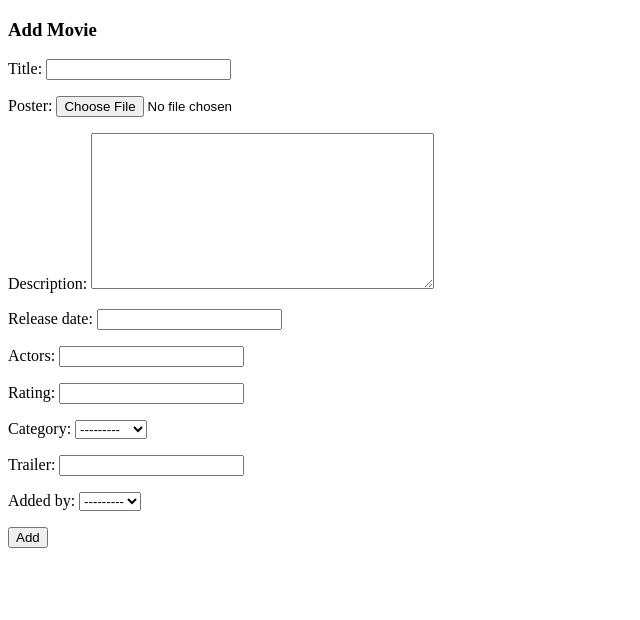
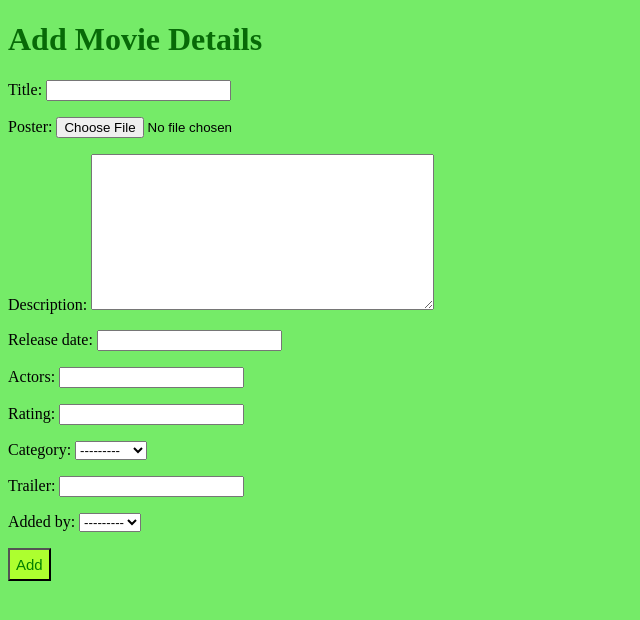
Before and after one commit to pranav-sekhar/Django-Movie-Site, a Django app: page /add/ in a window 1280 px wide. Shown: the top 620 px of the page, without its empty margins (0-640 px from the left). Run offline with Django 5.2, Linux system fonts and the light colour scheme; a user stored in the database is signed in; data comes from the database, SQL or seed files in the repository.

Commit message:
Update add_movie.html

```diff
--- a/movieapp/templates/add_movie.html
+++ b/movieapp/templates/add_movie.html
@@ -4,9 +4,14 @@
     <meta charset="UTF-8">
     <meta name="viewport" content="width=device-width, initial-scale=1.0">
     <title>Document</title>
+    <style>
+        body{background-color: rgb(117, 235, 104);}
+        h1{color:rgb(7, 106, 7);}
+        button{background-color: greenyellow;color: green;padding: 6px;font-size: 15px;cursor: pointer;}
+    </style>
 </head>
 <body>
-    <h3>Add Movie</h3>
+    <h1>Add Movie Details</h1>
     <form method="POST" enctype="multipart/form-data"> <!--enctype to upload img files-->
         {% csrf_token %}
         {{form.as_p}}
```
